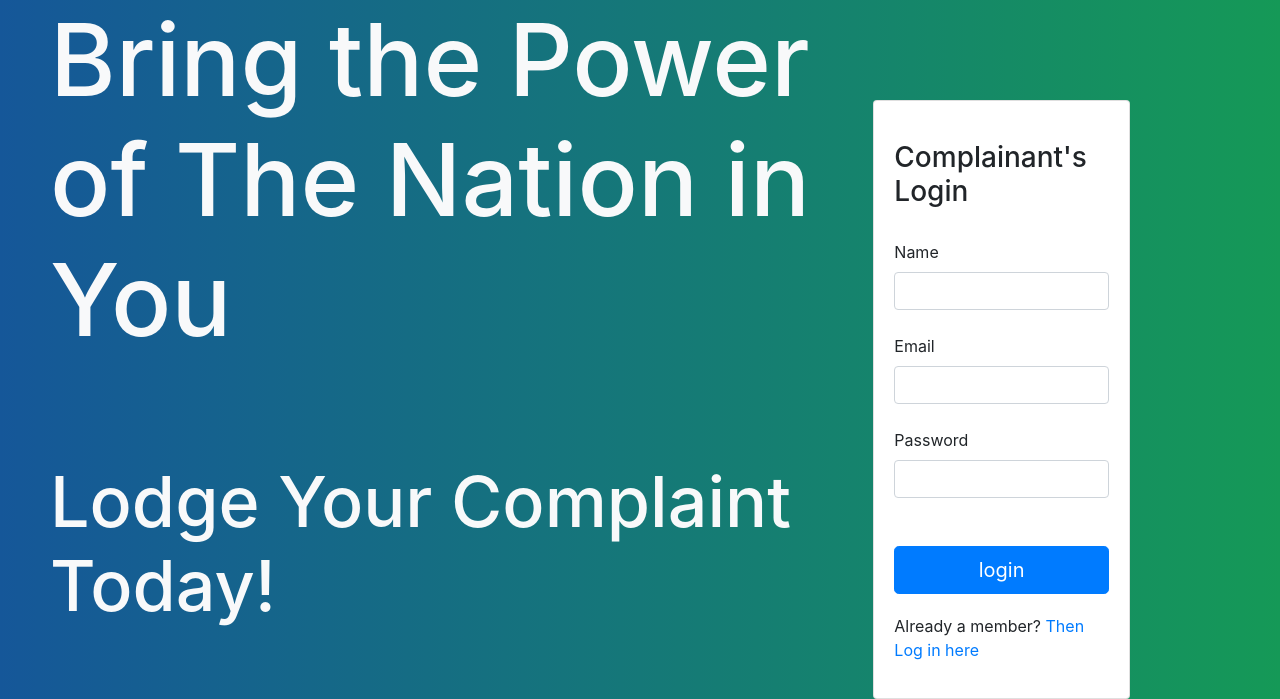
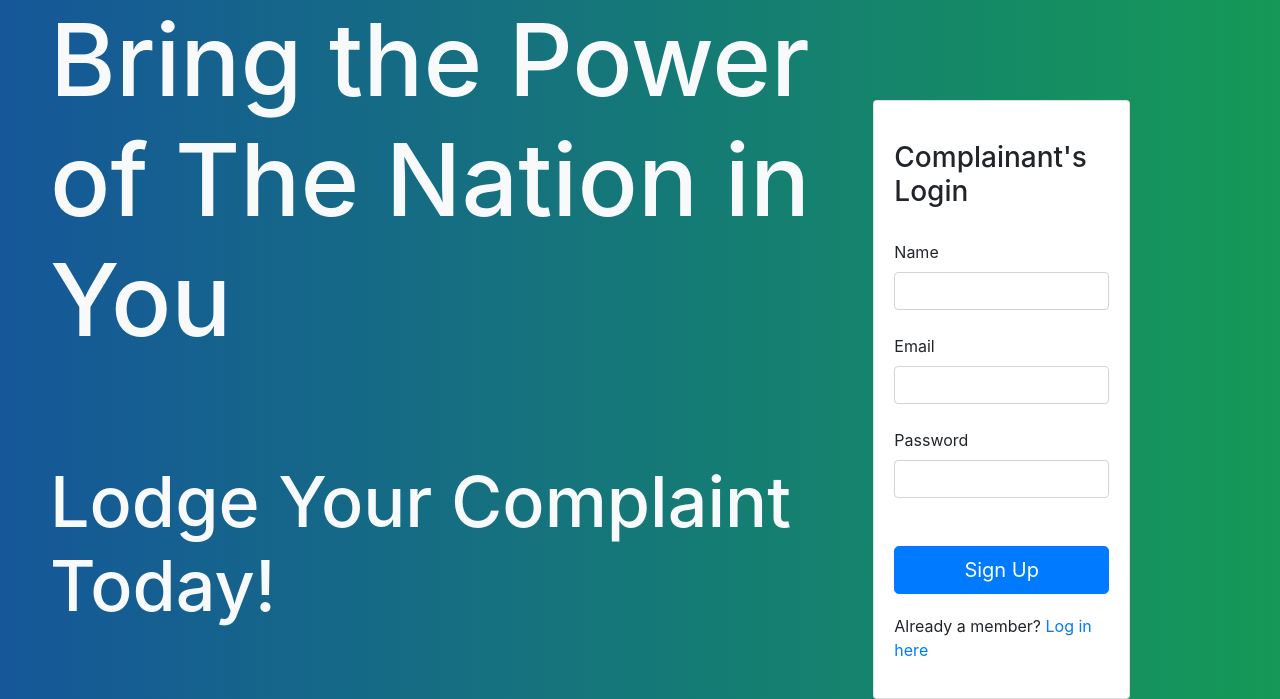
Before and after one commit to rakshmitha/police-complaint, a Flask app: page /register in a window 1280 px wide. Shown: the part 156-855 px from the top of the page. Run offline with Flask 2, Linux system fonts and the light colour scheme; some libraries are stand-ins or nearby versions.

Commit message:
register modified

```diff
--- a/templates/register.html
+++ b/templates/register.html
@@ -10,7 +10,7 @@
     <!-- Bootstrap CSS -->
     <link rel="stylesheet" href="https://stackpath.bootstrapcdn.com/bootstrap/4.5.2/css/bootstrap.min.css" integrity="sha384-JcKb8q3iqJ61gNV9KGb8thSsNjpSL0n8PARn9HuZOnIxN0hoP+VmmDGMN5t9UJ0Z" crossorigin="anonymous">
 
-    <title>Hello, world!</title>
+    <title>SignUp</title>
     <style>
         .bg-nav{
             background: #159957;  /* fallback for old browsers */
@@ -56,9 +56,9 @@
                             <input type="email" class="form-control" name="uemail"><br>
                             <label>Password</label><br>
                             <input type="password" class="form-control" name="upassword"><br><br>
-                            <input type="submit" class="btn btn-primary btn-block btn-lg" value="login">
+                            <input type="submit" class="btn btn-primary btn-block btn-lg" value="Sign Up">
                         </form>
-                        <p class="mt-20"> Already a member? <a href="/"> Then Log in here</a></p>
+                        <p class="mt-20"> Already a member? <a href="/"> Log in here</a></p>
                     </div>
                 </div>
             </div>
```
